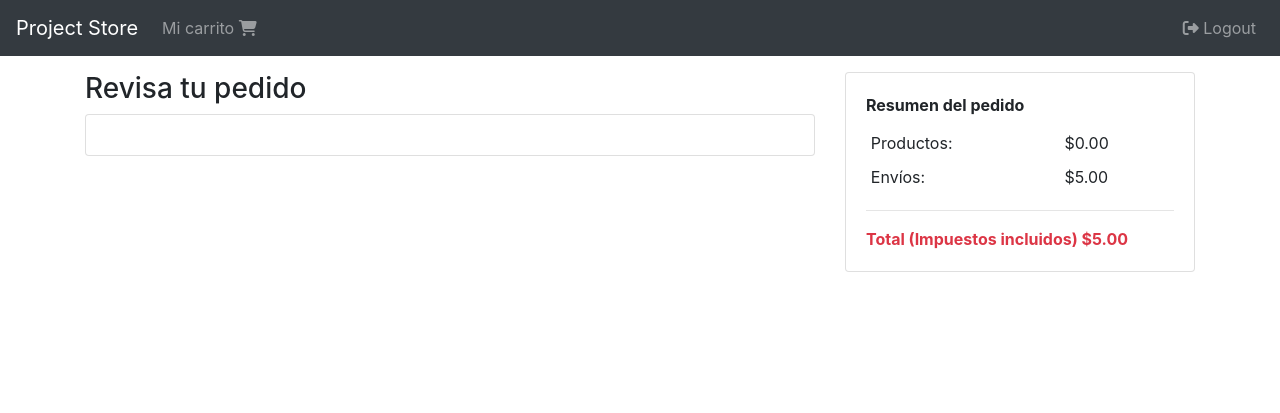
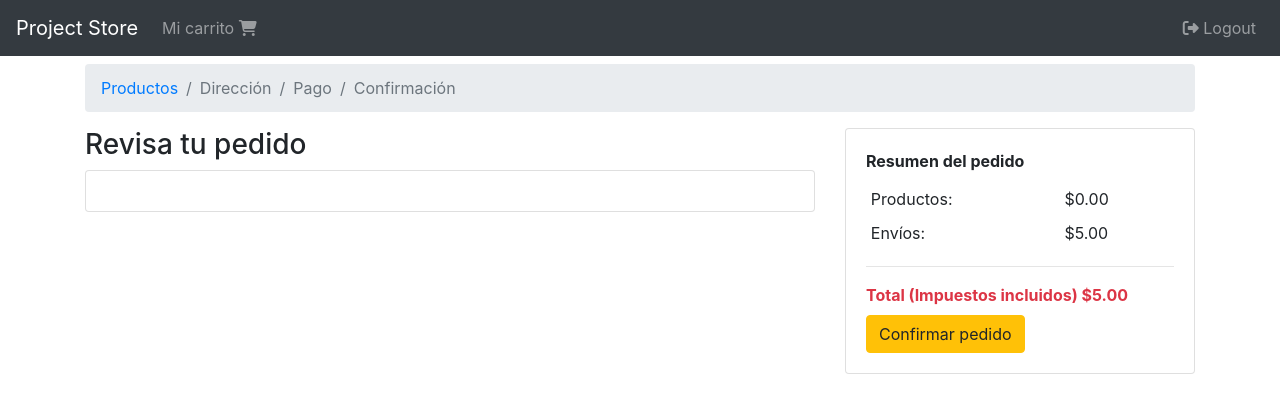
Before and after one commit to joseant1234/store_django, a Django app: page /order/ in a window 1280 px wide. Shown: the top 413 px of the page. Run offline with Django 3.2, Linux system fonts and the light colour scheme; a user stored in the database is signed in; data comes from the database, SQL or seed files in the repository; both versions use the stored data as it was after the commit; some libraries are stand-ins or nearby versions.

Commit message:
adding breadcrumb in order template

```diff
--- a/orders/templates/orders/order.html
+++ b/orders/templates/orders/order.html
@@ -1,5 +1,8 @@
 {% extends 'base.html' %}
 
+{% block breadcrumb %}
+    {% include 'orders/snippets/breadcrumb.html' %}
+{% endblock %}
 {% block content %}
 <div class="col-8">
     <div class="h3">
--- /dev/null
+++ b/orders/templates/orders/snippets/breadcrumb.html
@@ -0,0 +1,13 @@
+<div class="mt-2">
+    <nav aria-label="breadcrumb">
+        <ol class="breadcrumb">
+          {% for item in breadcrumb %}
+            {% if item.active %}
+              <a class="breadcrumb-item" href="{{ item.url }}">{{ item.title }}</a>
+            {% else %}
+              <span class="breadcrumb-item active">{{ item.title }}</span>
+            {% endif %}
+          {% endfor %}
+        </ol>
+      </nav>
+</div>
--- a/orders/templates/orders/snippets/resume.html
+++ b/orders/templates/orders/snippets/resume.html
@@ -36,5 +36,8 @@
                 </div>
             </div>
         </div>
+        <div class="mt-2">
+            <a href="#" class="btn btn-warning">Confirmar pedido</a>
+        </div>
     </div>
 </div>
--- a/orders/utils.py
+++ b/orders/utils.py
@@ -1,4 +1,5 @@
 from .models import Order
+from django.urls import reverse
 
 def get_or_create_order(cart, request):
     # con el metodo get si el objeto no existo envia una exception
@@ -12,3 +13,11 @@ def get_or_create_order(cart, request):
         request.session['order_id'] = order.order_id
 
     return order
+
+def breadcrumb(products=True, address=False, payment=False, confirmation=False):
+    return [
+        {'title': 'Productos', 'active': products, 'url': reverse('orders:order')},
+        {'title': 'Dirección', 'active': address, 'url': reverse('orders:order')},
+        {'title': 'Pago', 'active': payment, 'url': reverse('orders:order')},
+        {'title': 'Confirmación', 'active': confirmation, 'url': reverse('orders:order')}
+    ]
--- a/orders/views.py
+++ b/orders/views.py
@@ -1,7 +1,7 @@
 from django.shortcuts import render
 from carts.utils import get_or_create_cart
 from .models import Order
-from .utils import get_or_create_order
+from .utils import get_or_create_order, breadcrumb
 from django.contrib.auth.decorators import login_required
 
 # decorador que redirige si el usuario no está autenticado
@@ -13,4 +13,5 @@ def order(request):
     return render(request, 'orders/order.html', {
         'cart': cart,
         'order': order,
+        'breadcrumb': breadcrumb()
     })
--- a/templates/base.html
+++ b/templates/base.html
@@ -14,6 +14,10 @@
     <div class="container">
 
       {% include 'messages.html' %}
+
+      {% block breadcrumb %}
+
+      {% endblock %}
       <div class="row mt-3">
 
         {# se define el nombre del bloque, en este caso se puso content #}
```
Also changed, not shown: db.sqlite3.
